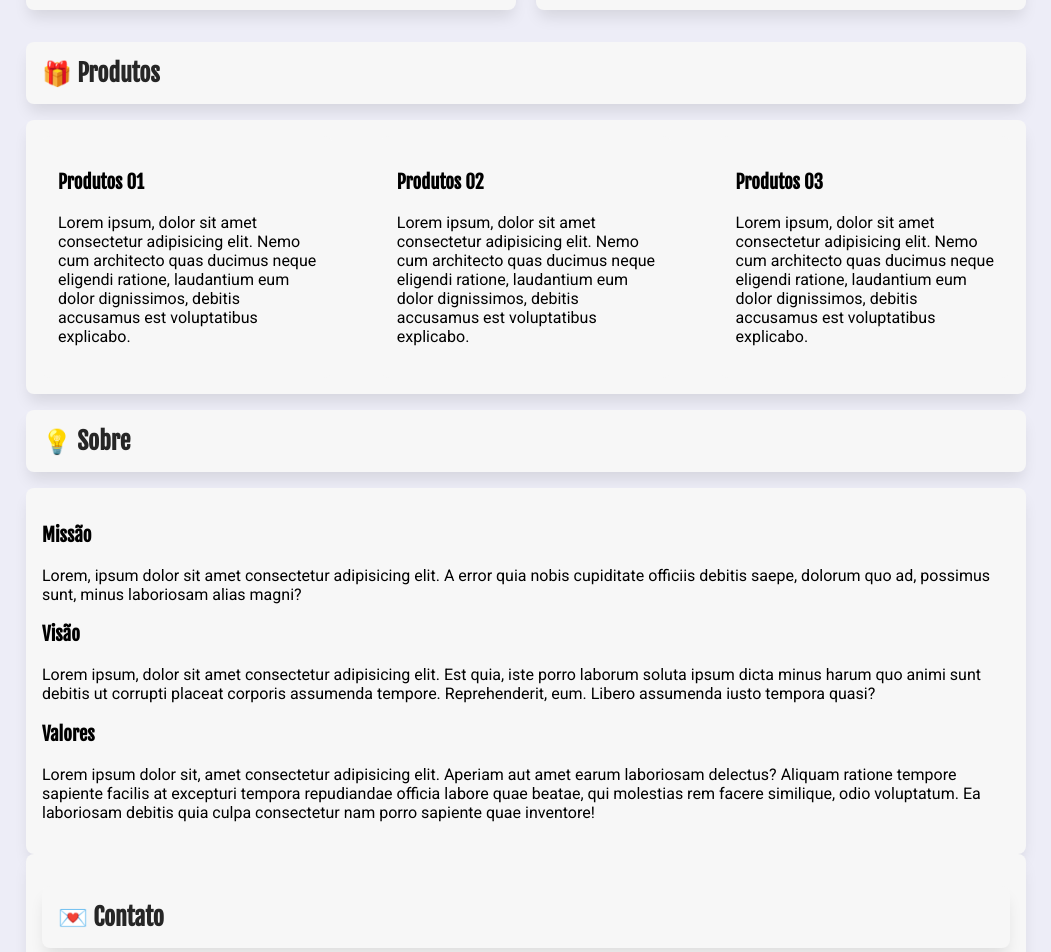
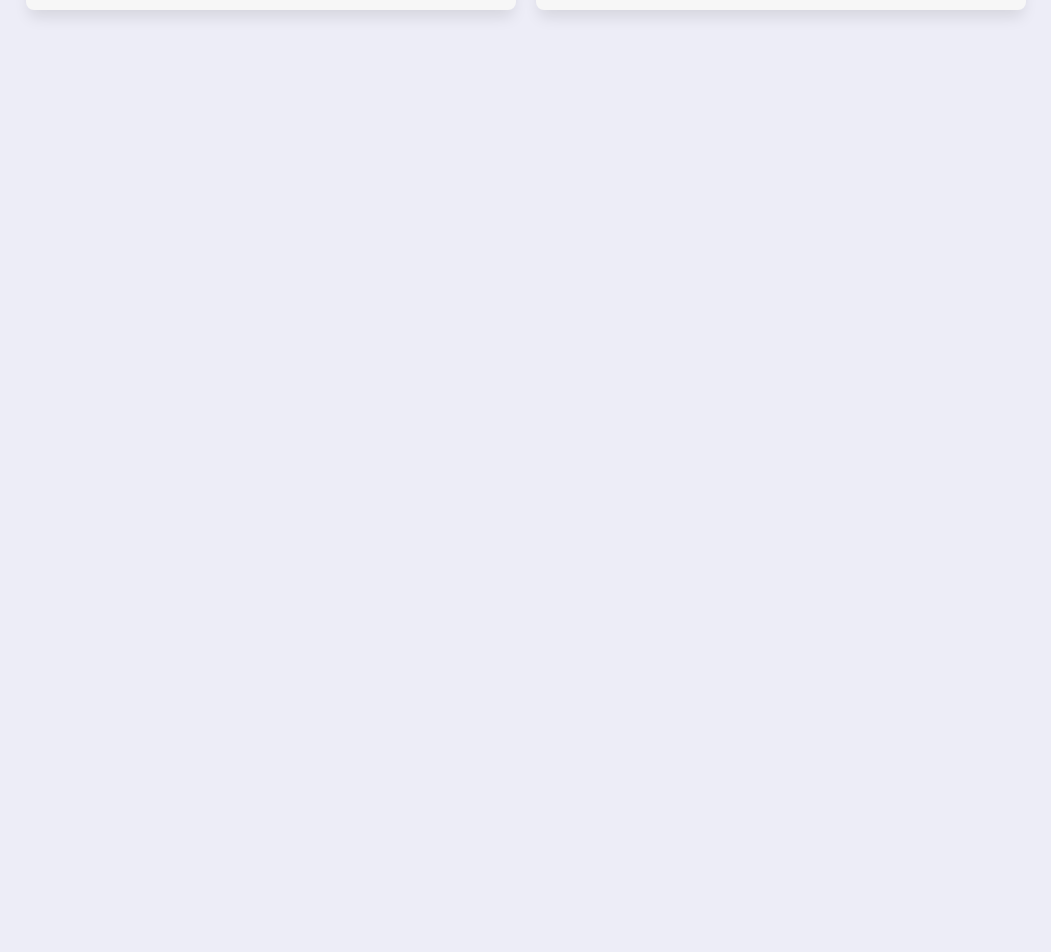
Before and after one commit to R0drigo-Pedroso/projeto-react-petshop, a React (Create React App) app: page / in a window 1280 px wide. Shown: the part 580-1532 px from the top of the page, without its empty margins (114-1165 px from the left). After the commit the page ends 800 px from the top, so only its background shows below. Built offline with nearby package versions, Linux system fonts and the light colour scheme.

Commit message:
Roteamento das pages

```diff
--- a/package.json
+++ b/package.json
@@ -8,6 +8,7 @@
         "@testing-library/user-event": "^13.5.0",
         "react": "^18.2.0",
         "react-dom": "^18.2.0",
+        "react-router-dom": "^5.3.4",
         "react-scripts": "5.0.1"
     },
     "scripts": {
--- a/src/App.jsx
+++ b/src/App.jsx
@@ -1,5 +1,8 @@
 /* Components */
 import Cabecalho from "./components/Cabecalho/Cabecalho";
+
+/* Roteamenteos */
+import { BrowserRouter, Switch, Route } from "react-router-dom";
 
 /* Pages */
 import Home from "./pages/Home/Home";
@@ -10,14 +13,32 @@ import Contato from "./pages/Contato/Contato";
 const App = () => {
   return (
     <>
+      {/* BrowserRouter - envolve todas as tags */}
+      <BrowserRouter>
         <Cabecalho />
 
         <main className="limitador">
+          {/* Switch - Envolve todas as pages que será assync */}
+          <Switch>
+            {/* Router - Envolve cada page que será trocada, ou seja, ao clicar em cada link do menu trocara, sem precisa carregar tudo novamente */}
+            <Route exact path="/">
               <Home />
+            </Route>
+
+            <Route path="/produtos">
               <Produtos />
+            </Route>
+
+            <Route path="/sobre">
               <Sobre />
+            </Route>
+
+            <Route path="/contato">
               <Contato />
+            </Route>
+          </Switch>
         </main>
+      </BrowserRouter>
     </>
   );
 };
--- a/src/components/Menu/Menu.jsx
+++ b/src/components/Menu/Menu.jsx
@@ -1,12 +1,14 @@
 import Estilo from "../Menu/Menu.module.css";
+
+import { NavLink } from "react-router-dom";
 
 const Menu = () => {
   return (
     <nav>
-      <a href="">Blog</a>
-      <a href="">Produtos</a>
-      <a href="">Sobre</a>
-      <a href="">Contato</a>
+      <NavLink to="/">Blog</NavLink>
+      <NavLink to="/produtos">Produtos</NavLink>
+      <NavLink to="/sobre">Sobre</NavLink>
+      <NavLink to="/contato">Contato</NavLink>
     </nav>
   );
 };
```
Also changed, not shown: 2 other files (tests, documents, lock files or other folders). Lines whose indentation alone changed are shown as unchanged.
